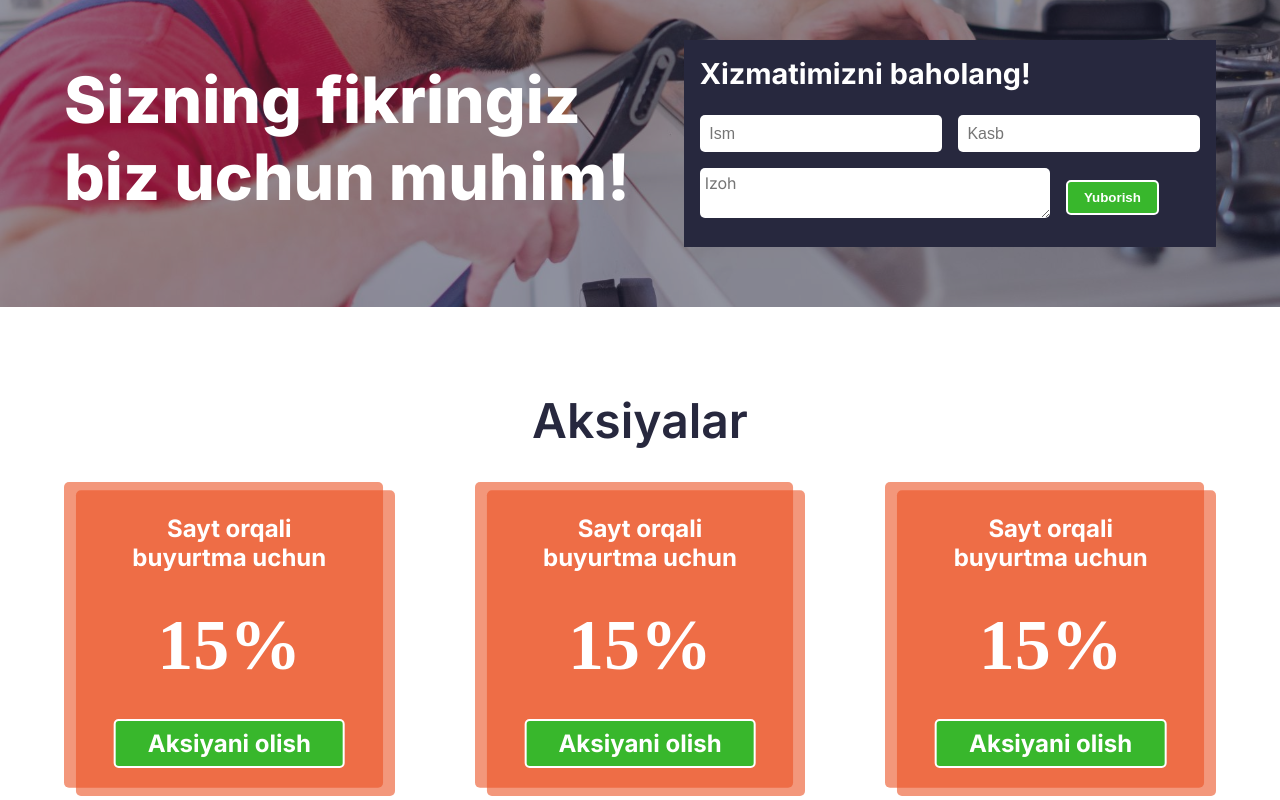
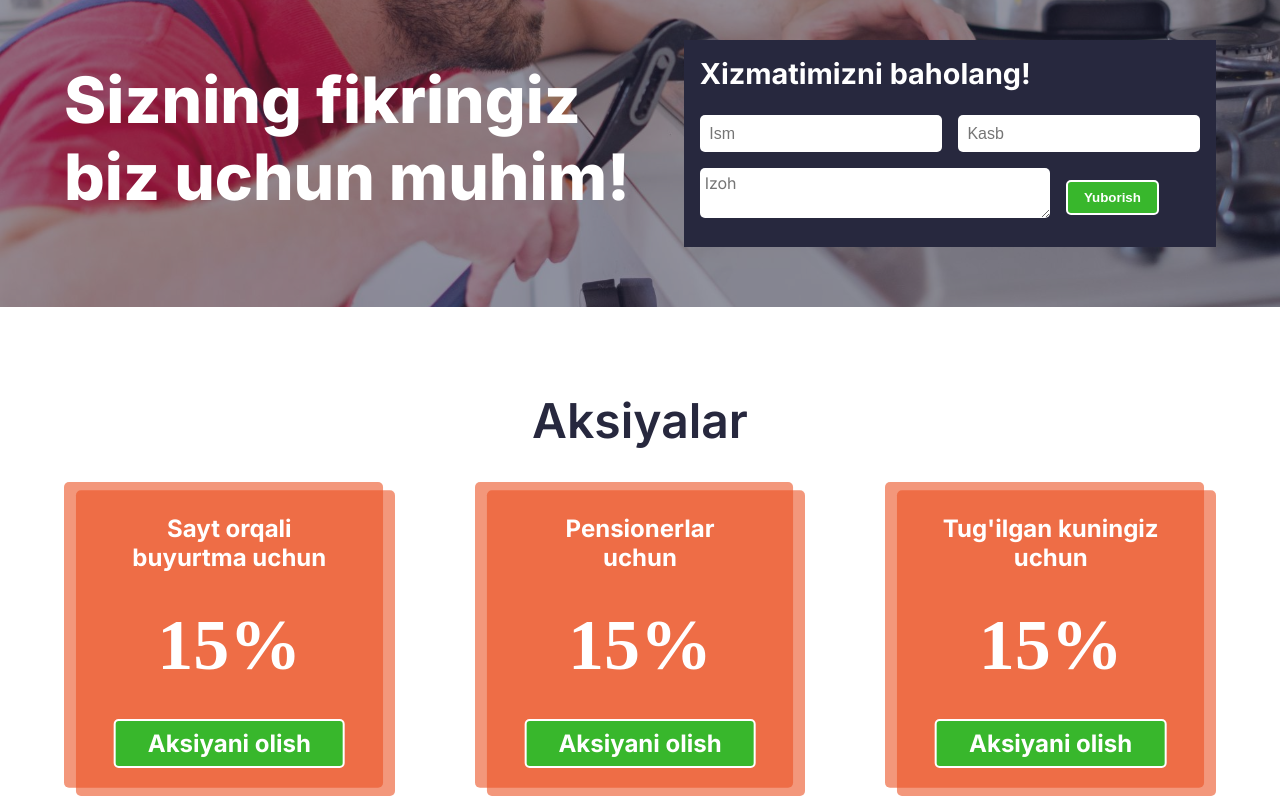
Before and after one commit to SardorDev12/rgp-uz, a React (Vite) app: page / in a window 1280 px wide. Shown: the part 1752-2552 px from the top of the page. Built offline with nearby package versions, Linux system fonts and the light colour scheme.

Commit message:
minor fix

```diff
--- a/src/Components/Aksiya.jsx
+++ b/src/Components/Aksiya.jsx
@@ -26,7 +26,9 @@ function Aksiya() {
           <div className="aksiya-img">
             <img src={aksiyaImg} alt="aksiya img" />
             <div className="aksiya-info">
-              <h3 className="card-title">Sayt orqali buyurtma uchun</h3>
+              <h3 className="card-title">
+                Pensionerlar <br /> uchun
+              </h3>
               <h1 className="aksiya">15%</h1>
               <Cta txt={"Aksiyani olish"} />
             </div>
@@ -36,7 +38,7 @@ function Aksiya() {
           <div className="aksiya-img">
             <img src={aksiyaImg} alt="aksiya img" />
             <div className="aksiya-info">
-              <h3 className="card-title">Sayt orqali buyurtma uchun</h3>
+              <h3 className="card-title">Tug'ilgan kuningiz uchun</h3>
               <h1 className="aksiya">15%</h1>
               <Cta txt={"Aksiyani olish"} />
             </div>
```
